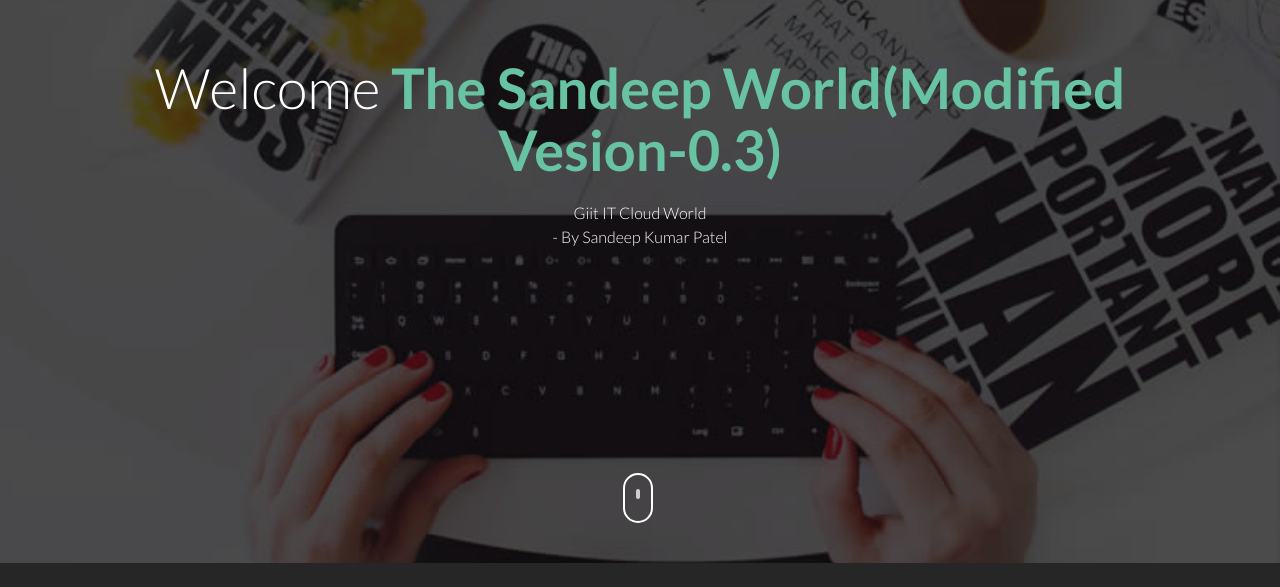
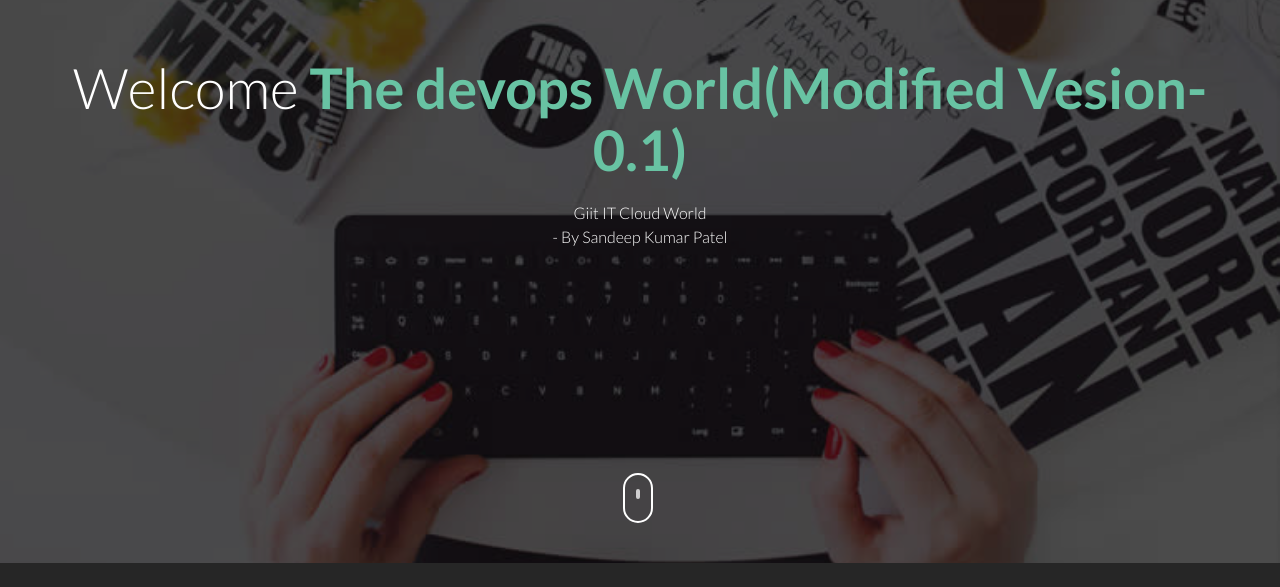
Before and after one commit to Ersandeep977/Web-App-Host, a plain HTML site: page index.html in a window 1280 px wide. Shown: the part 237-824 px from the top of the page. Drawn offline with Linux system fonts and the light colour scheme.

Commit message:
Update index.html

```diff
--- a/index.html
+++ b/index.html
@@ -39,7 +39,7 @@
 				<div class="col-md-12 text-center st-header-content">
 					<div class="logo"><a href=""><img src="images/logo.png" alt=""></a></div>
 					<div class="st-header-title">
-						<h2>Welcome <span>The Sandeep World(Modified Vesion-0.3)</span></h2>
+						<h2>Welcome <span>The devops World(Modified Vesion-0.1)</span></h2>
 						<p>Giit IT Cloud World <br /> - By  Sandeep Kumar Patel </p>
 					</div>
 				</div>
```
